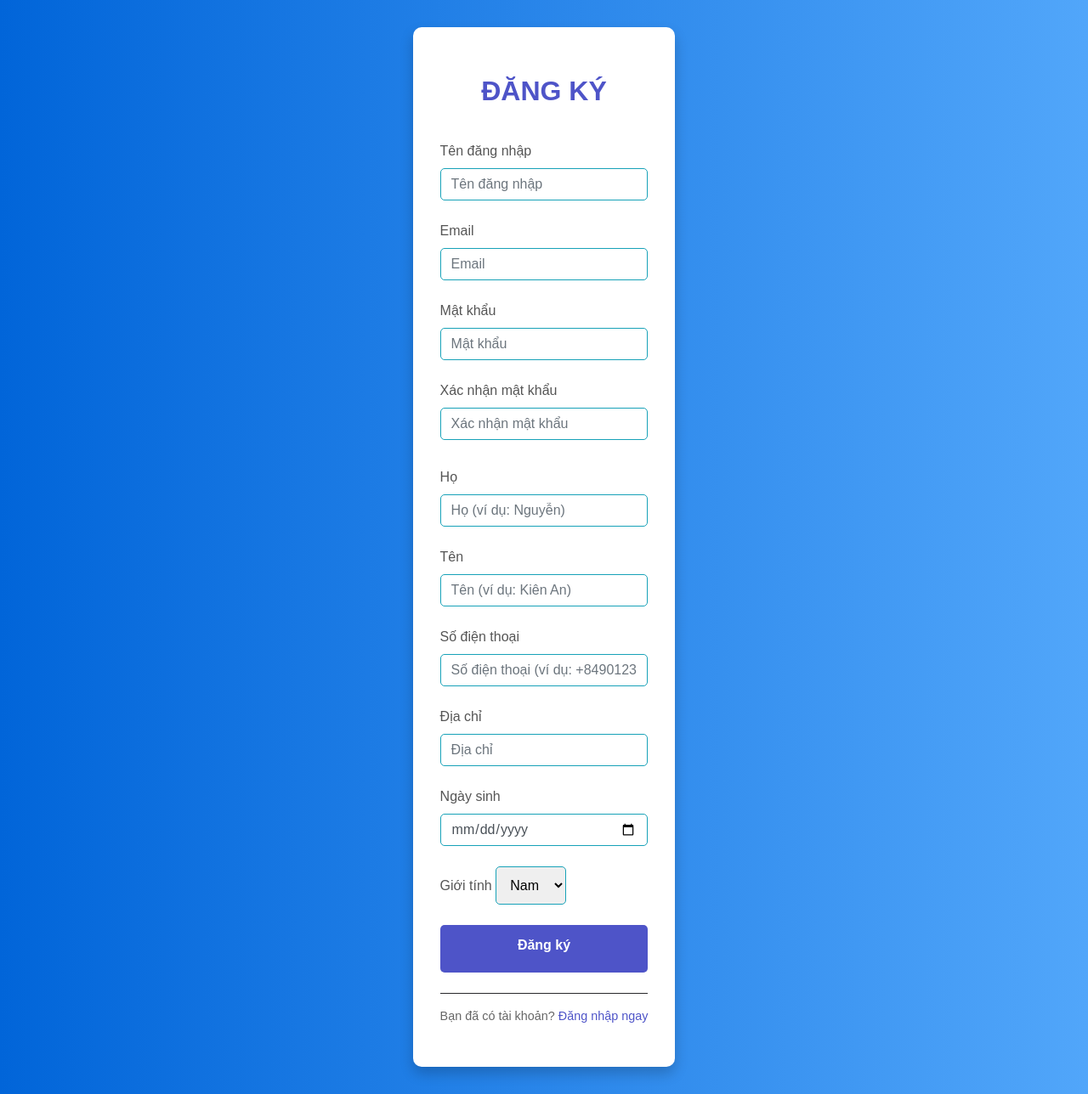
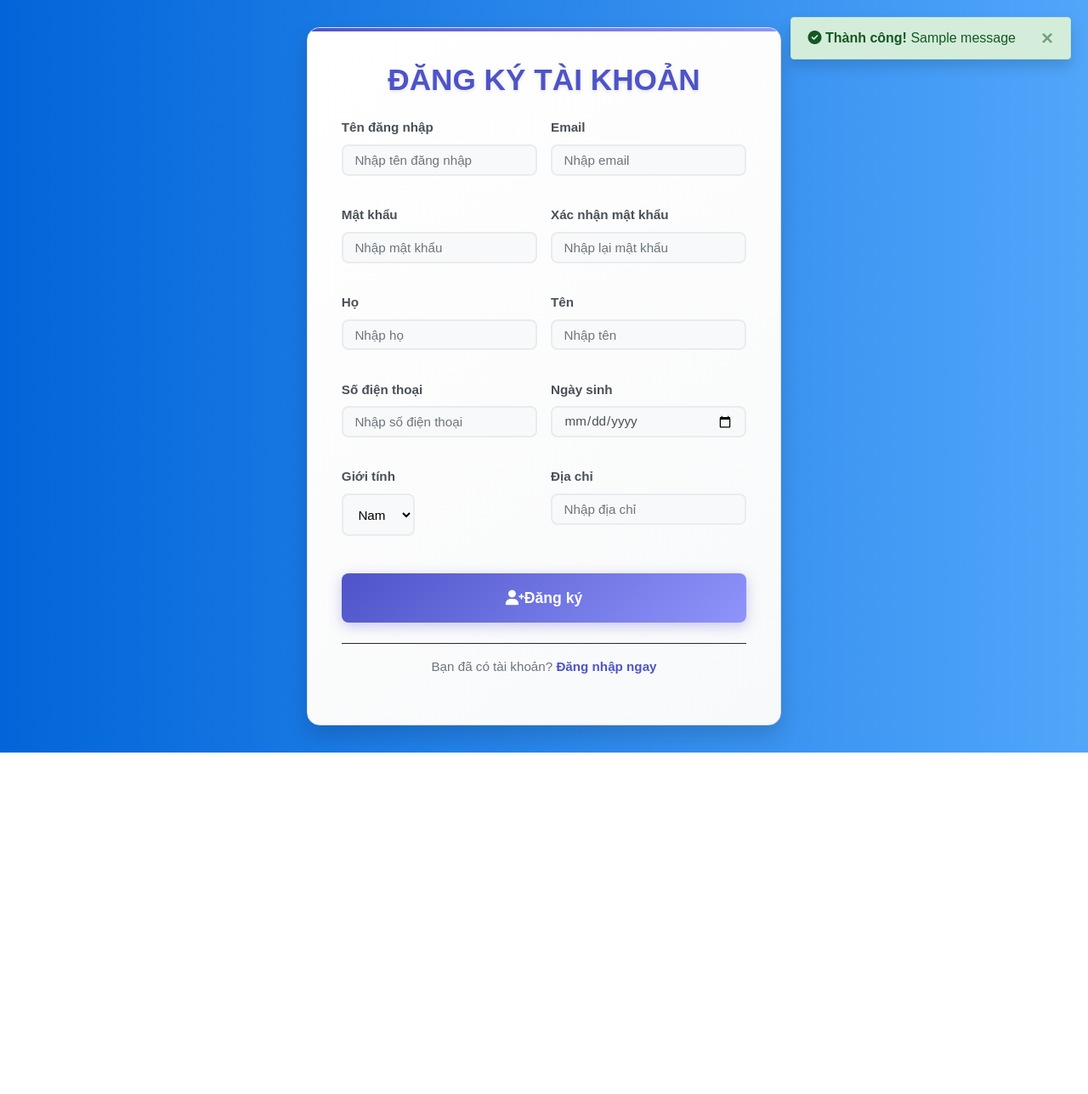
Before and after one commit to Theanh130124/Flask_Schedule_Health, a Flask app: page /register in a window 1280 px wide. Shown: the whole page at 85% size. After the commit the page ends 886 px from the top, so only its background shows below. Run offline with Flask 3, Linux system fonts and the light colour scheme; tables that the repository leaves empty hold one stand-in row (values such as "Sample post"); one stand-in notice (Sample message) is shown; some libraries are stand-ins or nearby versions.

Commit message:
Update something

```diff
--- a/app/form.py
+++ b/app/form.py
@@ -3,7 +3,7 @@ from flask_wtf.file import FileField, FileAllowed, FileRequired
 from wtforms import TimeField, BooleanField, TextAreaField, DecimalField
 from wtforms.fields import StringField, EmailField, SubmitField, PasswordField, SelectField, DateField, IntegerField
 from wtforms.validators import InputRequired, Length, NumberRange, Regexp, DataRequired, ValidationError, Email, EqualTo, Optional
-
+from app.dao import dao_user
 from app.models import DayOfWeekEnum
 
 
@@ -13,67 +13,78 @@ class LoginForm(FlaskForm):
     password = PasswordField(validators=[InputRequired()], render_kw={"placeholder": "Mật khẩu"})
     SubmitFieldLogin = SubmitField("Đăng nhập")
 
+
 class RegisterForm(FlaskForm):
-    # Các trường bắt buộc theo schema của bạn (NOT NULL)
-    username = StringField(
-        "Tên đăng nhập",
-        validators=[DataRequired(), Length(min=4, max=100)],
-        render_kw={"placeholder": "Tên đăng nhập"}
-    )
-    email = EmailField(
-        "Email",
-        validators=[DataRequired(), Email(), Length(max=255)],
-        render_kw={"placeholder": "Email"}
-    )
-    password = PasswordField(
-        "Mật khẩu",
-        validators=[DataRequired(), Length(min=6)],
-        render_kw={"placeholder": "Mật khẩu"}
-    )
-    confirm_password = PasswordField(
-        "Xác nhận mật khẩu",
-        validators=[DataRequired(), EqualTo("password", message="Mật khẩu không khớp")],
-        render_kw={"placeholder": "Xác nhận mật khẩu"}
-    )
-    # Họ / Tên (cần thiết theo schema)
-    first_name = StringField(
-        "Họ",
-        validators=[DataRequired(), Length(min=1, max=100)],
-        render_kw={"placeholder": "Họ (ví dụ: Nguyễn)"}
-    )
-    last_name = StringField(
-        "Tên",
-        validators=[DataRequired(), Length(min=1, max=100)],
-        render_kw={"placeholder": "Tên (ví dụ: Kiên An)"}
-    )
-    # SĐT và địa chỉ (bắt buộc)
-    phone_number = StringField(
-        "Số điện thoại",
-        validators=[
-            DataRequired(),
-            Length(min=8, max=20),
-            Regexp(r'^\+?\d[\d\s\-]{6,}$', message="Số điện thoại không hợp lệ")
-        ],
-        render_kw={"placeholder": "Số điện thoại (ví dụ: +84901234567)"}
-    )
-    address = StringField(
-        "Địa chỉ",
-        validators=[DataRequired(), Length(min=3, max=500)],
-        render_kw={"placeholder": "Địa chỉ"}
-    )
-    # Những trường không bắt buộc (DB cho phép NULL)
-    date_of_birth = DateField(
-        "Ngày sinh",
-        format="%Y-%m-%d",
-        validators=[Optional()],
-        render_kw={"placeholder": "YYYY-MM-DD"}
-    )
-    gender = SelectField(
-        "Giới tính",
-        choices=[("MALE", "Nam"), ("FEMALE", "Nữ"), ("OTHER", "Khác")],
-        validators=[Optional()]
-    )
-    submit = SubmitField("Đăng ký")
+    username = StringField('Tên đăng nhập', validators=[
+        DataRequired(message='Tên đăng nhập là bắt buộc'),
+        Length(min=3, max=50, message='Tên đăng nhập phải từ 3-50 ký tự')
+    ])
+
+    email = StringField('Email', validators=[
+        DataRequired(message='Email là bắt buộc'),
+        Email(message='Email không hợp lệ')
+    ])
+
+    password = PasswordField('Mật khẩu', validators=[
+        DataRequired(message='Mật khẩu là bắt buộc'),
+        Length(min=6, message='Mật khẩu phải có ít nhất 6 ký tự'),
+        EqualTo('confirm_password', message='Mật khẩu xác nhận không khớp')
+    ])
+
+    confirm_password = PasswordField('Xác nhận mật khẩu', validators=[
+        DataRequired(message='Xác nhận mật khẩu là bắt buộc')
+    ])
+
+    first_name = StringField('Họ', validators=[
+        DataRequired(message='Họ là bắt buộc'),
+        Length(max=50, message='Họ không được vượt quá 50 ký tự')
+    ])
+
+    last_name = StringField('Tên', validators=[
+        DataRequired(message='Tên là bắt buộc'),
+        Length(max=50, message='Tên không được vượt quá 50 ký tự')
+    ])
+
+    phone_number = StringField('Số điện thoại', validators=[
+        DataRequired(message='Số điện thoại là bắt buộc'),
+        Length(min=10, max=10, message='Số điện thoại phải từ 10 số')
+    ])
+
+    address = StringField('Địa chỉ', validators=[
+        DataRequired(message='Địa chỉ là bắt buộc'),
+        Length(max=200, message='Địa chỉ không được vượt quá 200 ký tự')
+    ])
+
+    date_of_birth = DateField('Ngày sinh', validators=[
+        DataRequired(message='Ngày sinh là bắt buộc')
+    ])
+
+    gender = SelectField('Giới tính', choices=[
+        ('MALE', 'Nam'),
+        ('FEMALE', 'Nữ'),
+        ('OTHER', 'Khác')
+    ], validators=[DataRequired(message='Giới tính là bắt buộc')])
+
+    submit = SubmitField('Đăng ký')
+
+    def validate_username(self, username):
+        """Custom validation cho username"""
+        if dao_user.check_username_exists(username.data):
+            raise ValidationError('Tên đăng nhập đã tồn tại')
+
+    def validate_email(self, email):
+        """Custom validation cho email"""
+        if dao_user.check_email_exists(email.data):
+            raise ValidationError('Email đã tồn tại')
+
+    def validate_phone_number(self, phone_number):
+        """Custom validation cho số điện thoại"""
+        # Kiểm tra định dạng số điện thoại Việt Nam
+        if not phone_number.data.isdigit():
+            raise ValidationError('Số điện thoại chỉ được chứa số')
+
+        if dao_user.check_phone_exists(phone_number.data):
+            raise ValidationError('Số điện thoại đã tồn tại')
 
 
 class ScheduleForm(FlaskForm):
--- a/app/static/css/register.css
+++ b/app/static/css/register.css
@@ -1,102 +1,161 @@
-/* Container styling */
+/* Container styling với gradient background */
 .register-container {
     width: 100%;
-    max-width: 800px; /* Đây là max-width bạn muốn áp dụng */
+    max-width: 900px;
     margin: 2rem auto;
-    padding: 2rem;
-    background-color: #ffffff;
-    border-radius: 10px;
-    box-shadow: 0 8px 16px rgba(0, 0, 0, 0.2);
-    transition: box-shadow 0.3s ease;
+    padding: 2.5rem;
+    background: linear-gradient(145deg, #ffffff, #f8f9fa);
+    border-radius: 15px;
+    box-shadow: 0 12px 24px rgba(0, 0, 0, 0.15);
+    border: 1px solid #e0e0e0;
     position: relative;
+    overflow: hidden;
+}
+
+/* Thêm hiệu ứng decorative */
+.register-container::before {
+    content: '';
+    position: absolute;
+    top: 0;
+    left: 0;
+    right: 0;
+    height: 4px;
+    background: linear-gradient(to right, #4e54c8, #8f94fb);
 }
 
 /* Header styling */
 .register-container .header h2 {
     color: #4e54c8;
     text-align: center;
-    font-weight: bold;
+    font-weight: 700;
+    font-size: 2.2rem;
+    margin-bottom: 2rem;
+    text-shadow: 0 2px 4px rgba(0,0,0,0.1);
 }
 
-/* Form styling */
-.register-container form {
-    display: flex;
-    flex-direction: column;
+/* Grid layout cho form */
+.form-grid {
+    display: grid;
+    grid-template-columns: repeat(2, 1fr);
+    gap: 1rem;
 }
 
-/* Form labels */
-.register-container .form-label {
-    font-weight: 500;
-    color: #555;
-    margin-bottom: 0.5rem;
+/* Form group styling */
+.form-group {
+    margin-bottom: 1.2rem;
 }
 
-/* Input fields */
-.register-container .form-control,
-.register-container .form-select {
-    padding: 0.75rem;
-    border: 1px solid #ced4da;
-    border-radius: 5px;
-    transition: border-color 0.3s ease, box-shadow 0.3s ease;
+.form-group.full-width {
+    grid-column: 1 / -1;
 }
 
-.register-container .form-control:focus,
-.register-container .form-select:focus {
-    border-color: #4e54c8;
-    box-shadow: 0 0 0 0.2rem rgba(78, 84, 200, 0.25);
+/* Labels */
+.form-label {
+    font-weight: 600;
+    color: #495057;
+    margin-bottom: 0.5rem;
+    display: block;
+    font-size: 0.95rem;
 }
 
-/* Button styling */
+/* Input fields với hiệu ứng improved */
+.form-control, .form-select {
+    padding: 0.85rem;
+    border: 2px solid #e9ecef;
+    border-radius: 8px;
+    transition: all 0.3s ease;
+    font-size: 0.95rem;
+    background-color: #f8f9fa;
+}
+
+.form-control:focus, .form-select:focus {
+    border-color: #4e54c8;
+    box-shadow: 0 0 0 0.3rem rgba(78, 84, 200, 0.15);
+    background-color: #ffffff;
+    transform: translateY(-2px);
+}
+
+/* Button styling improved */
 .btn-register {
     width: 100%;
-    margin-top: 1rem;
-    font-weight: bold;
-    padding: 0.75rem;
-    border-radius: 5px;
-    background-color: #4e54c8;
+    margin-top: 1.5rem;
+    padding: 1rem;
+    border-radius: 8px;
+    background: linear-gradient(135deg, #4e54c8, #8f94fb);
     border: none;
-    color: #fff;
-    transition: background-color 0.3s ease;
+    color: white;
+    font-weight: 600;
+    font-size: 1.1rem;
+    transition: all 0.3s ease;
+    box-shadow: 0 4px 15px rgba(78, 84, 200, 0.3);
 }
 
 .btn-register:hover {
-    background-color: #3f44a7;
+    transform: translateY(-2px);
+    box-shadow: 0 6px 20px rgba(78, 84, 200, 0.4);
+    background: linear-gradient(135deg, #3f44a7, #7a7feb);
+}
+
+/* Error messages */
+.text-danger {
+    font-size: 0.85rem;
+    margin-top: 0.3rem;
+    font-weight: 500;
+}
+
+/* Warning message */
+#warning-caps-lock {
+    background-color: #fff3cd;
+    border: 1px solid #ffeaa7;
+    border-radius: 5px;
+    padding: 0.5rem;
+    margin: 0.5rem 0;
 }
 
 /* Footer styling */
 .register-container .footer {
-    margin-top: 1rem;
+    margin-top: 2rem;
     text-align: center;
-    font-size: 0.9rem;
-    color: #666666;
+    font-size: 0.95rem;
+    color: #6c757d;
 }
 
 .register-container .footer a {
     color: #4e54c8;
     text-decoration: none;
-    font-weight: 500;
+    font-weight: 600;
+    transition: color 0.3s ease;
 }
 
 .register-container .footer a:hover {
+    color: #3f44a7;
     text-decoration: underline;
 }
 
 /* Responsive design */
-@media (max-width: 900px) {
+@media (max-width: 768px) {
+    .form-grid {
+        grid-template-columns: 1fr;
+        gap: 0.5rem;
+    }
+
     .register-container {
-        max-width: 90%;
         padding: 1.5rem;
+        margin: 1rem;
+        max-width: 95%;
+    }
+
+    .register-container .header h2 {
+        font-size: 1.8rem;
     }
 }
 
 @media (max-width: 576px) {
     .register-container {
-        max-width: 95%;
         padding: 1rem;
-        margin: 1rem auto;
     }
 
-    .register-container .header h2 {
-        font-size: 1.5rem;
+    .form-control, .form-select {
+        padding: 0.75rem;
     }
 }
--- a/app/templates/layout/base_login.html
+++ b/app/templates/layout/base_login.html
@@ -11,22 +11,46 @@
     <title>HỆ THỐNG ĐẶT LỊCH KHÁM TRỰC TUYẾN</title>
     <!--   Thêm css riêng nếu cần-->
     {% block additional_css %}{% endblock %}
+        <style>
+        /* Bỏ hiệu ứng hover cho alert/toaster */
+        .alert {
+            transition: none !important;
+        }
+        .alert:hover {
+            transform: none !important;
+            box-shadow: 0 0.5rem 1rem rgba(0, 0, 0, 0.15) !important;
+        }
+        .alert-dismissible .close {
+            transition: none !important;
+        }
+        .alert-dismissible .close:hover {
+            background-color: transparent !important;
+            opacity: 0.7 !important;
+        }
+
+        /* Giữ shadow cố định, không đổi khi hover */
+        .alert.shadow {
+            box-shadow: 0 0.5rem 1rem rgba(0, 0, 0, 0.15) !important;
+        }
+    </style>
 </head>
 <body>
 {% with messages = get_flashed_messages(with_categories=true) %}
   {% if messages %}
-    <div class="toast-container position-fixed top-0 end-0 p-3">
+    <div style="position: fixed; top: 20px; right: 20px; z-index: 1050; min-width: 300px;">
       {% for category, message in messages %}
-      <div class="toast align-items-center text-white bg-{{ 'danger' if category == 'danger' else 'success' }} border-0 mb-2"
-           role="alert" aria-live="assertive" aria-atomic="true" data-bs-delay="6000">
-        <div class="d-flex">
-          <div class="toast-body">{{ message }}</div>
-          <button type="button" class="btn-close btn-close-white me-2 m-auto" data-bs-dismiss="toast"></button>
+        <div class="alert alert-{{ 'danger' if category == 'error' else 'success' }} alert-dismissible fade show shadow" role="alert">
+          <i class="fas fa-{{ 'exclamation-triangle' if category == 'error' else 'check-circle' }} me-2"></i>
+          <strong>{{ 'Lỗi!' if category == 'error' else 'Thành công!' }}</strong> {{ message }}
+          <button type="button" class="close" data-dismiss="alert" aria-label="Close">
+            <span aria-hidden="true">&times;</span>
+          </button>
         </div>
-      </div>
       {% endfor %}
     </div>
   {% endif %}
+{% endwith %}
+
 
 <main>
 
@@ -54,7 +78,7 @@
   });
 </script>
 
-{% endwith %}
+
 
 
 </body>
--- a/app/templates/login.html
+++ b/app/templates/login.html
@@ -43,7 +43,7 @@
 
     <div class="footer mt-4">
         <hr>
-        <p>Nếu bạn chưa có tài khoản? <a href="https://hotro.ou.edu.vn">Vui lòng liên hệ </a> với bệnh viện tại nơi khám hoặc liên
+        <p>Nếu bác sĩ chưa có tài khoản? <a href="https://hotro.ou.edu.vn">Vui lòng liên hệ </a> với bệnh viện tại nơi khám hoặc liên
             hệ đến địa chỉ email <i>supporthealth4444@gmail.com</i> để được hổ trợ</p>
     </div>
     <script>
--- a/app/templates/register.html
+++ b/app/templates/register.html
@@ -1,119 +1,116 @@
 {% extends "layout/base_login.html" %}
 
 {% block additional_css %}
-<!-- CSS riêng cho register -->
 <link rel="stylesheet" href="{{ url_for('static', filename='css/register.css') }}">
 {% endblock %}
 
 {% block content %}
 <div class="register-container">
     <div class="header">
-        <h2 class="mt-4 mb-4">ĐĂNG KÝ</h2>
+        <h2 class="mb-4">ĐĂNG KÝ TÀI KHOẢN</h2>
     </div>
 
     <form method="post" action="/register">
         {{ form.csrf_token }}
 
-        <!-- Username -->
-        <div class="form-floating mt-3 mb-2">
+        <div class="form-grid">
+            <!-- Row 1: Username và Email -->
+            <div class="form-group">
                 <label class="form-label">Tên đăng nhập</label>
-            {{ form.username(class="form-control border-info") }}
+                {{ form.username(class="form-control", placeholder="Nhập tên đăng nhập") }}
                 {% for error in form.username.errors %}
-                <p class="text-danger">{{ error }}</p>
+                    <div class="text-danger small">{{ error }}</div>
                 {% endfor %}
             </div>
 
-        <!-- Email -->
-        <div class="form-floating mt-3 mb-2">
+            <div class="form-group">
                 <label class="form-label">Email</label>
-            {{ form.email(class="form-control border-info") }}
+                {{ form.email(class="form-control", placeholder="Nhập email") }}
                 {% for error in form.email.errors %}
-                <p class="text-danger">{{ error }}</p>
+                    <div class="text-danger small">{{ error }}</div>
                 {% endfor %}
             </div>
 
-        <!-- Password -->
-        <div class="form-floating mt-3 mb-2">
+            <!-- Row 2: Password và Confirm Password -->
+            <div class="form-group">
                 <label class="form-label">Mật khẩu</label>
-            {{ form.password(class="form-control border-info") }}
+                {{ form.password(class="form-control", placeholder="Nhập mật khẩu") }}
                 {% for error in form.password.errors %}
-                <p class="text-danger">{{ error }}</p>
+                    <div class="text-danger small">{{ error }}</div>
                 {% endfor %}
             </div>
 
-        <!-- Confirm Password -->
-        <div class="form-floating mt-3 mb-3">
+            <div class="form-group">
                 <label class="form-label">Xác nhận mật khẩu</label>
-            {{ form.confirm_password(class="form-control border-info") }}
+                {{ form.confirm_password(class="form-control", placeholder="Nhập lại mật khẩu") }}
                 {% for error in form.confirm_password.errors %}
-                <p class="text-danger">{{ error }}</p>
+                    <div class="text-danger small">{{ error }}</div>
                 {% endfor %}
             </div>
 
-        <!-- First name -->
-        <div class="form-floating mt-3 mb-2">
+            <!-- Row 3: First name và Last name -->
+            <div class="form-group">
                 <label class="form-label">Họ</label>
-            {{ form.first_name(class="form-control border-info") }}
+                {{ form.first_name(class="form-control", placeholder="Nhập họ") }}
                 {% for error in form.first_name.errors %}
-                <p class="text-danger">{{ error }}</p>
+                    <div class="text-danger small">{{ error }}</div>
                 {% endfor %}
             </div>
 
-        <!-- Last name -->
-        <div class="form-floating mt-3 mb-2">
+            <div class="form-group">
                 <label class="form-label">Tên</label>
-            {{ form.last_name(class="form-control border-info") }}
+                {{ form.last_name(class="form-control", placeholder="Nhập tên") }}
                 {% for error in form.last_name.errors %}
-                <p class="text-danger">{{ error }}</p>
+                    <div class="text-danger small">{{ error }}</div>
                 {% endfor %}
             </div>
 
-        <!-- Phone number -->
-        <div class="form-floating mt-3 mb-2">
+            <!-- Row 4: Phone number và Date of Birth -->
+            <div class="form-group">
                 <label class="form-label">Số điện thoại</label>
-            {{ form.phone_number(class="form-control border-info") }}
+                {{ form.phone_number(class="form-control", placeholder="Nhập số điện thoại") }}
                 {% for error in form.phone_number.errors %}
-                <p class="text-danger">{{ error }}</p>
+                    <div class="text-danger small">{{ error }}</div>
                 {% endfor %}
             </div>
 
-        <!-- Address -->
-        <div class="form-floating mt-3 mb-2">
-            <label class="form-label">Địa chỉ</label>
-            {{ form.address(class="form-control border-info") }}
-            {% for error in form.address.errors %}
-                <p class="text-danger">{{ error }}</p>
+            <div class="form-group">
+                <label class="form-label">Ngày sinh</label>
+                {{ form.date_of_birth(class="form-control", type="date") }}
+                {% for error in form.date_of_birth.errors %}
+                    <div class="text-danger small">{{ error }}</div>
                 {% endfor %}
             </div>
 
-        <!-- Date of Birth -->
-        <div class="form-floating mt-3 mb-2">
-            <label class="form-label">Ngày sinh</label>
-            {{ form.date_of_birth(class="form-control border-info", type="date") }}
-            {% for error in form.date_of_birth.errors %}
-                <p class="text-danger">{{ error }}</p>
+            <!-- Row 5: Gender -->
+            <div class="form-group">
+                <label class="form-label">Giới tính</label>
+                {{ form.gender(class="form-select") }}
+                {% for error in form.gender.errors %}
+                    <div class="text-danger small">{{ error }}</div>
                 {% endfor %}
             </div>
 
-        <!-- Gender -->
-        <div class="form-floating mt-3 mb-2">
-            <label class="form-label">Giới tính</label>
-            {{ form.gender(class="form-select border-info") }}
-            {% for error in form.gender.errors %}
-                <p class="text-danger">{{ error }}</p>
+            <!-- Row 6: Address -->
+            <div class="form-group">
+                <label class="form-label">Địa chỉ</label>
+                {{ form.address(class="form-control", placeholder="Nhập địa chỉ") }}
+                {% for error in form.address.errors %}
+                    <div class="text-danger small">{{ error }}</div>
                 {% endfor %}
             </div>
+        </div>
 
-        <p class="text-warning" id="warning-caps-lock" hidden="hidden">
-            <i class="fa-solid fa-circle-exclamation"></i> Bạn đang bật Caps lock
-        </p>
-
+        <!-- Hiển thị lỗi tổng quan -->
         {% if mse %}
-        <p class="text-danger">{{ mse }}</p>
+        <div class="alert alert-danger mt-3" role="alert">
+            <i class="fas fa-exclamation-triangle me-2"></i>{{ mse }}
+        </div>
         {% endif %}
 
-        <button type="submit" class="btn btn-register w-100">
-            {{ form.submit.label }}
+        <!-- Submit Button -->
+        <button type="submit" class="btn btn-register">
+            <i class="fas fa-user-plus me-2"></i>Đăng ký
         </button>
     </form>
 
@@ -121,16 +118,39 @@
         <hr>
         <p>Bạn đã có tài khoản? <a href="{{ url_for('login') }}">Đăng nhập ngay</a></p>
     </div>
+</div>
 
 <script>
-        const pwInput = document.getElementById("password")
-        const labelWarning = document.getElementById("warning-caps-lock")
-        pwInput.addEventListener('keyup',(event)=>{
-            if(event.getModifierState("CapsLock"))
-                labelWarning.removeAttribute("hidden");
-            else
-                labelWarning.setAttribute("hidden", "hidden");
-        })
+// Real-time validation với AJAX (optional)
+document.addEventListener('DOMContentLoaded', function() {
+    const usernameInput = document.getElementById('username');
+    const emailInput = document.getElementById('email');
+    const phoneInput = document.getElementById('phone_number');
+
+    // Real-time check cho username
+    if (usernameInput) {
+        usernameInput.addEventListener('blur', function() {
+            checkFieldAvailability('username', this.value);
+        });
+    }
+
+    // Real-time check cho email
+    if (emailInput) {
+        emailInput.addEventListener('blur', function() {
+            checkFieldAvailability('email', this.value);
+        });
+    }
+
+    // Real-time check cho số điện thoại
+    if (phoneInput) {
+        phoneInput.addEventListener('blur', function() {
+            checkFieldAvailability('phone', this.value);
+        });
+    }
+});
+
+function checkFieldAvailability(fieldType, value) {
+    // Có thể triển khai AJAX check real-time nếu cần
+}
 </script>
-</div>
 {% endblock %}
```
Also changed, not shown: app/controllers.py (+37 -16 lines). Lines whose indentation alone changed are shown as unchanged.
